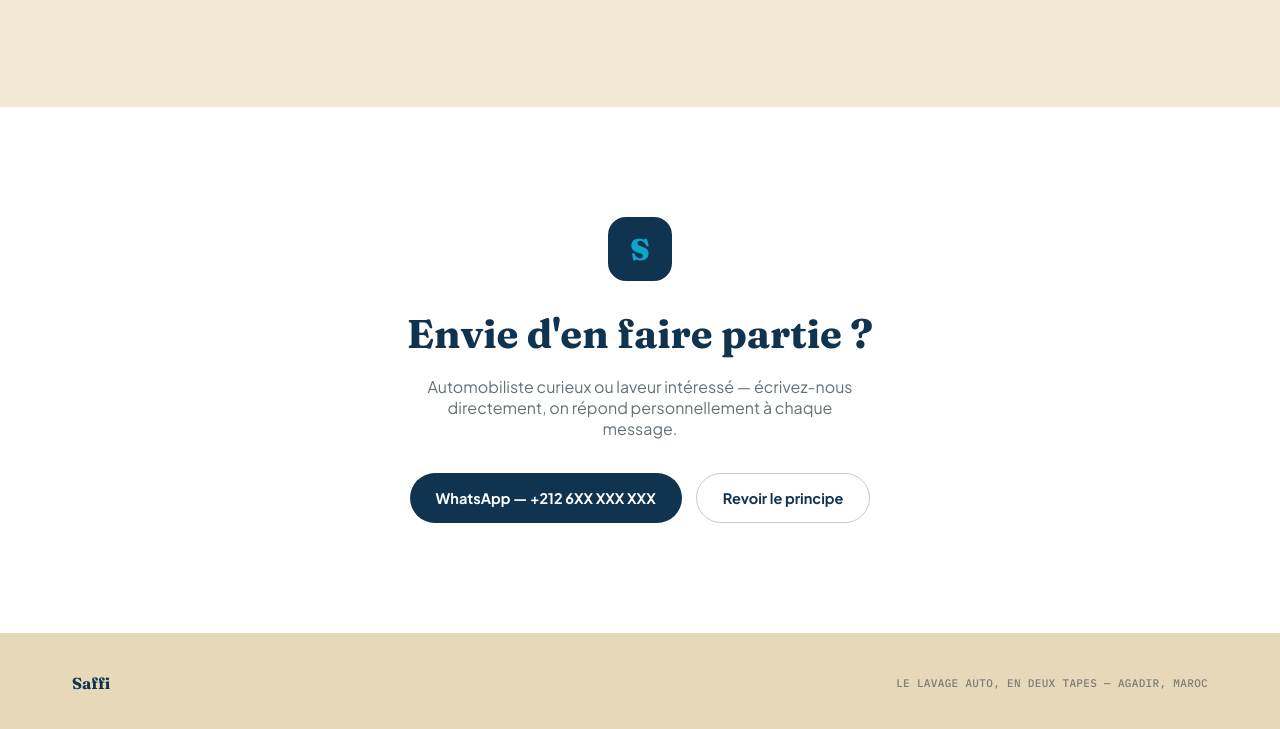
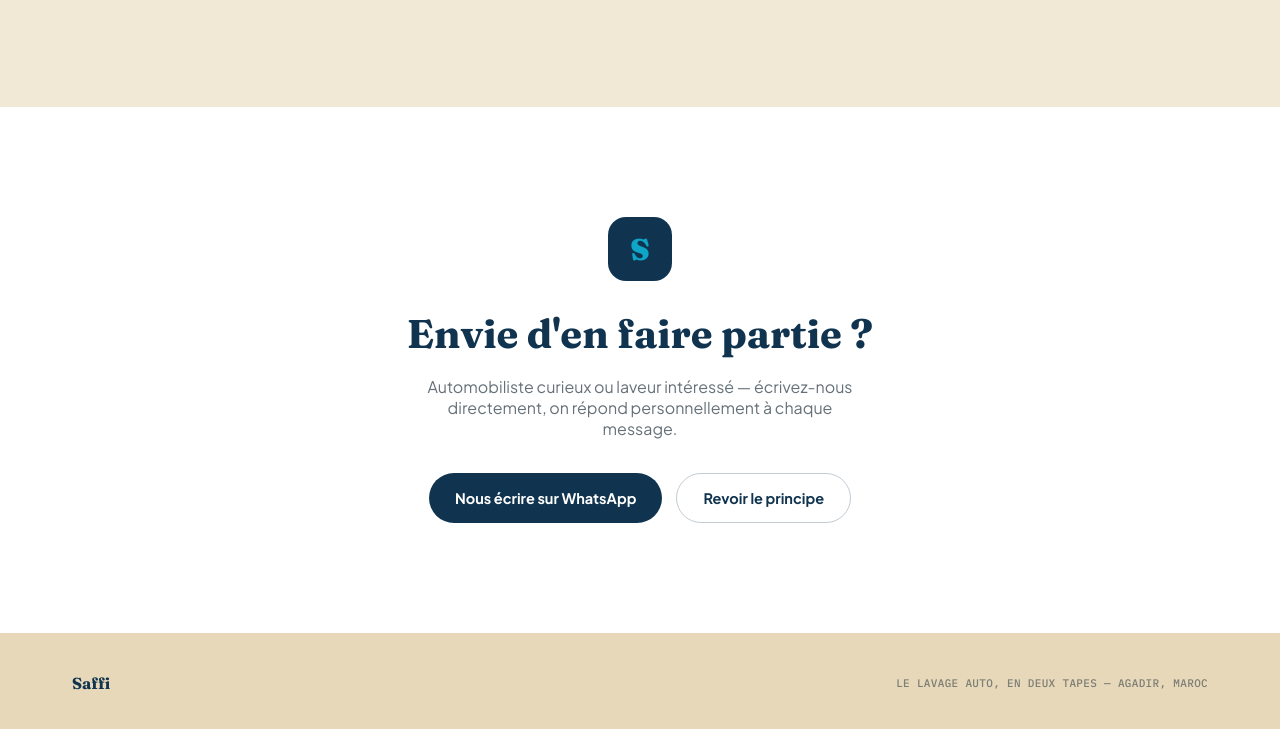
Before and after one commit to boulganaadam78-dotcom/boulganaadam78-dotcom.github.io, a plain HTML site: page index.html in a window 1280 px wide. Shown: the part 2467-3196 px from the top of the page. Drawn offline with nearby package versions, Linux system fonts and the light colour scheme.

Commit message:
Uniformise le libelle du bouton WhatsApp entre les 4 langues
Le francais affichait encore un numero placeholder alors que EN/AR/DAR
utilisaient un libelle neutre. Corrige la cle final.whatsapp en FR et
le texte de repli statique du bouton (celui rendu avant toute bascule de
langue). Le href n'est pas modifie.

Co-Authored-By: Claude Opus 5 <noreply@anthropic.com>

```diff
--- a/index.html
+++ b/index.html
@@ -374,7 +374,7 @@
   <h2 class="reveal" data-i18n="final.title">Envie d'en faire partie ?</h2>
   <p class="reveal" data-i18n="final.text">Automobiliste curieux ou laveur intéressé — écrivez-nous directement, on répond personnellement à chaque message.</p>
   <div class="final-actions reveal">
-    <a class="btn btn-primary" href="https://wa.me/212600000000?text=Bonjour%2C%20je%20suis%20int%C3%A9ress%C3%A9%20par%20Saffi" target="_blank" rel="noopener"><span data-i18n="final.whatsapp">WhatsApp — +212 6XX XXX XXX</span></a>
+    <a class="btn btn-primary" href="https://wa.me/212600000000?text=Bonjour%2C%20je%20suis%20int%C3%A9ress%C3%A9%20par%20Saffi" target="_blank" rel="noopener"><span data-i18n="final.whatsapp">Nous écrire sur WhatsApp</span></a>
     <a class="btn btn-ghost" href="#comment" data-i18n="final.review">Revoir le principe</a>
   </div>
 </section>
@@ -421,7 +421,7 @@ var SAFFI_I18N = {
     "price4.name": "Full Detailing", "price4.desc": "Polissage, sièges, moteur",
     "final.title": "Envie d'en faire partie ?",
     "final.text": "Automobiliste curieux ou laveur intéressé — écrivez-nous directement, on répond personnellement à chaque message.",
-    "final.whatsapp": "WhatsApp — +212 6XX XXX XXX",
+    "final.whatsapp": "Nous écrire sur WhatsApp",
     "final.review": "Revoir le principe",
     "footer.note": "LE LAVAGE AUTO, EN DEUX TAPES — AGADIR, MAROC"
   },
```
